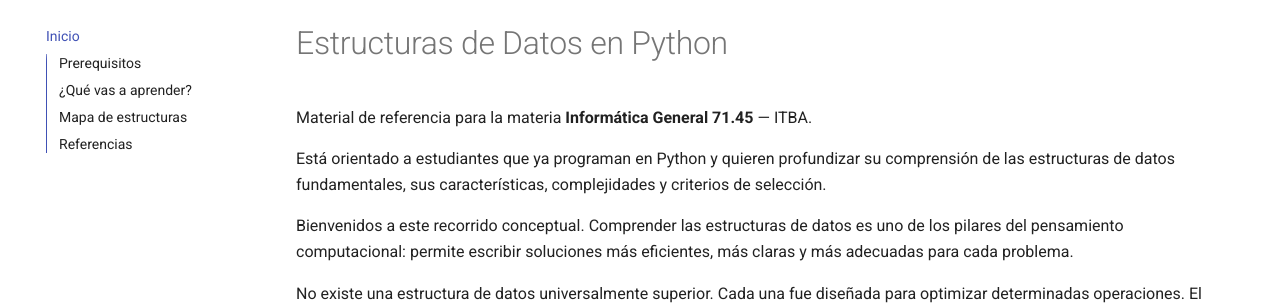
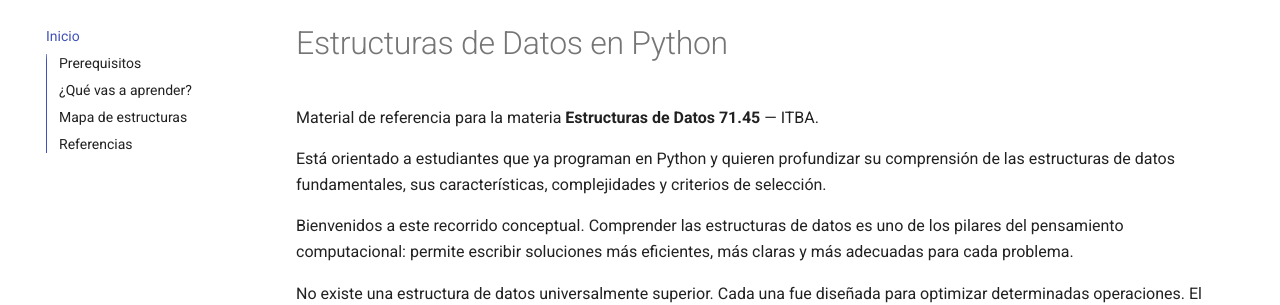
Before and after one commit to ninfadelgado/Estructuras-Datos-Python, an MkDocs documentation site: the page built from docs/index.md, in a window 1280 px wide and 900 px high. Shown: the part 123-428 px from the top of the window. Built offline with MkDocs 1.6.1 and Material for MkDocs 9.7.7, drawn with Linux system fonts in a browser that asks for light colours; comment, search, counter and statistics services are not loaded.

Commit message:
Edit index.md

```diff
--- a/docs/index.md
+++ b/docs/index.md
@@ -1,6 +1,6 @@
 # Estructuras de Datos en Python
 
-Material de referencia para la materia **Informática General 71.45** — ITBA.
+Material de referencia para la materia **Estructuras de Datos 71.45** — ITBA.
 
 Está orientado a estudiantes que ya programan en Python y quieren profundizar su comprensión de las estructuras de datos fundamentales, sus características, complejidades y criterios de selección.
 
```
